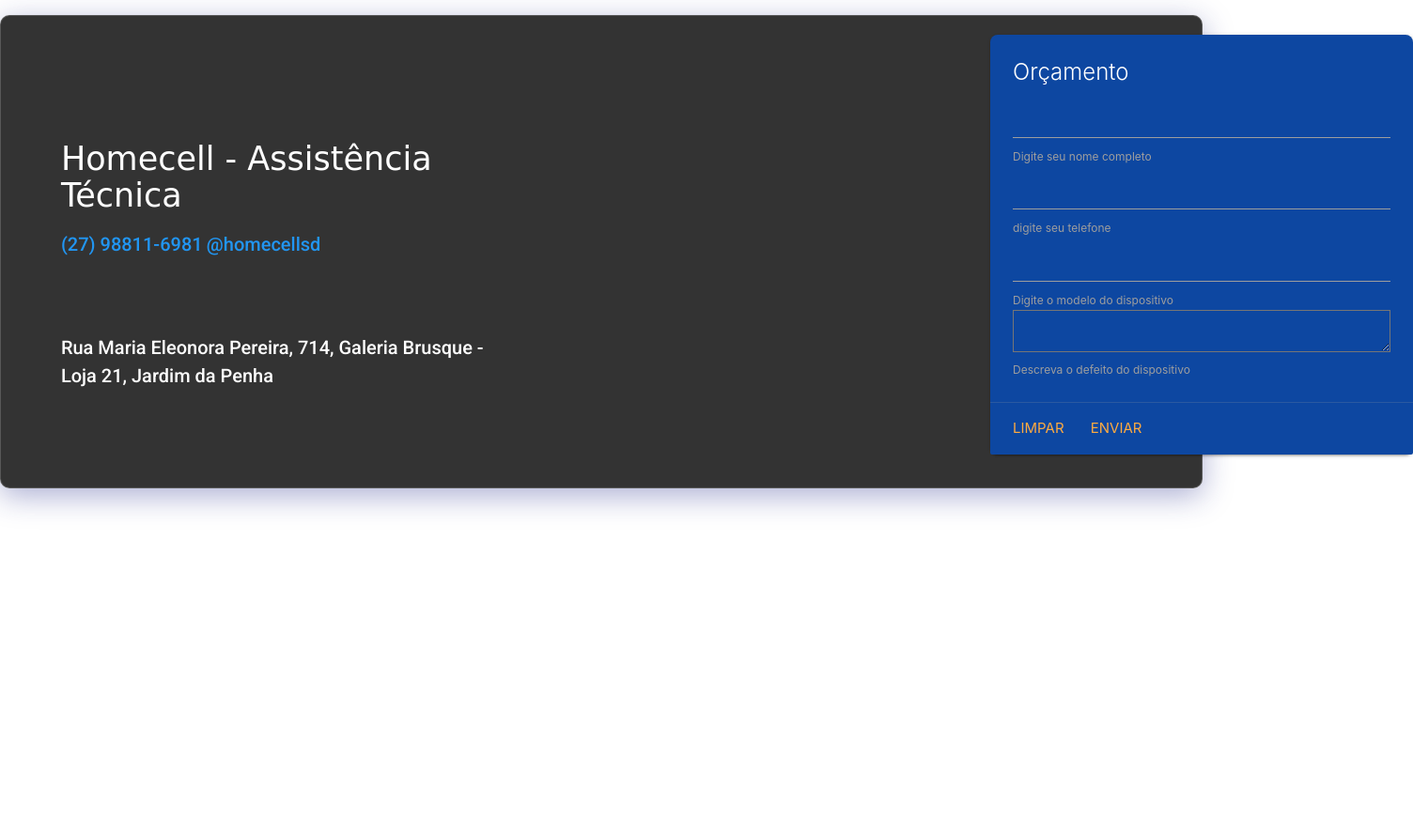
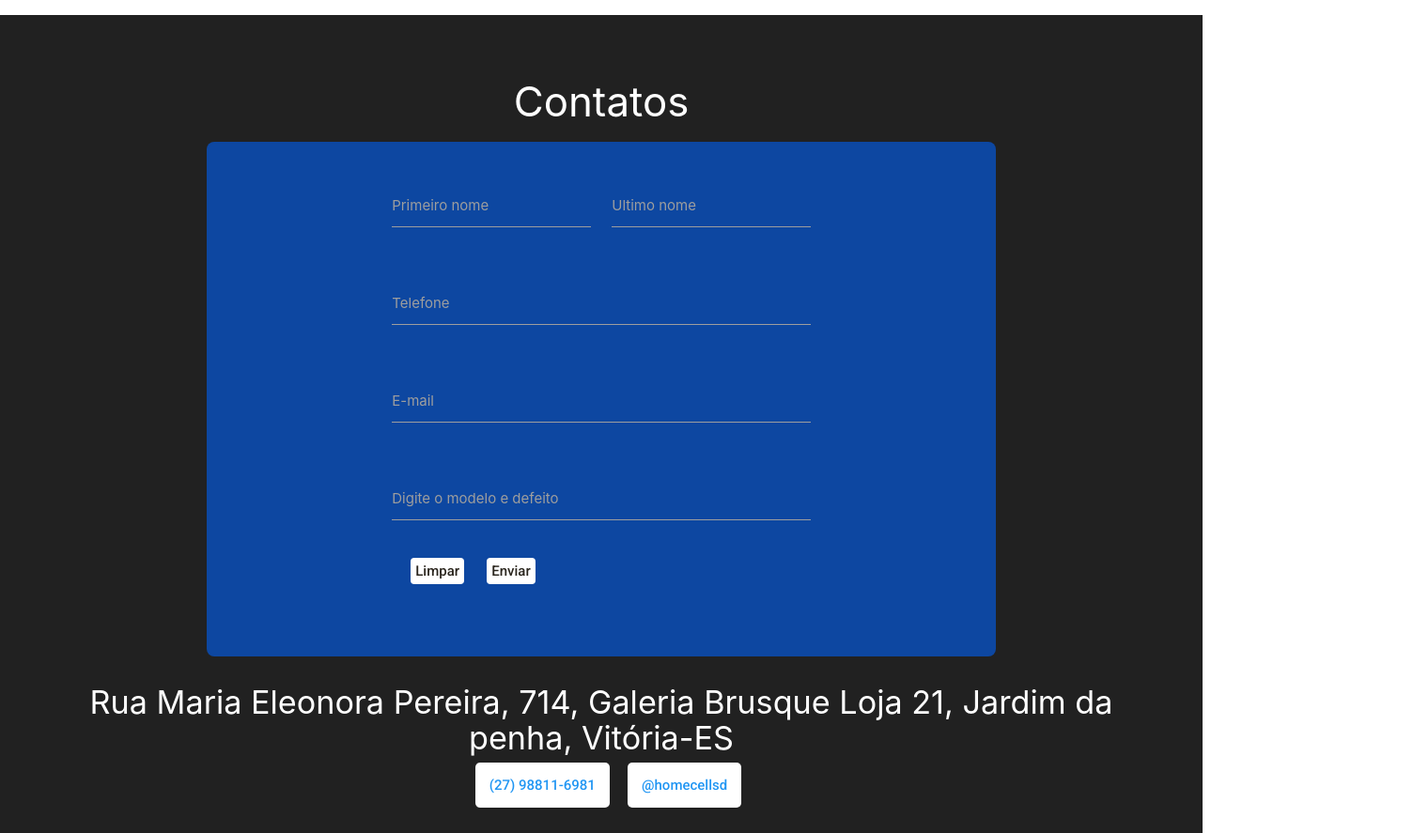
Before and after one commit to ygorp/loja-virtual, a plain HTML site: page index.html in a window 1280 px wide. Shown: the part 1851-2738 px from the top of the page at 94% size, 1504 px wide, since content can reach past the window. Before the commit the page ends 2371 px from the top, so only its background shows below. Drawn offline with nearby package versions, Linux system fonts and the light colour scheme; a web font is replaced by a local one.

Commit message:
finalizando estilização da página

```diff
--- a/index.html
+++ b/index.html
@@ -15,10 +15,6 @@
       href="https://fonts.googleapis.com/icon?family=Material+Icons"
       rel="stylesheet"
     />
-
-    <!-- Compiled and minified JavaScript -->
-    <script src="https://cdnjs.cloudflare.com/ajax/libs/materialize/1.0.0/js/materialize.min.js"></script>
-
     <title>Homecell</title>
 
     <link rel="stylesheet" href="style.css" />
@@ -43,24 +39,22 @@
     <link rel="manifest" href="/site.webmanifest" />
   </head>
   <body>
-    <nav class="nav-extended">
-      <div class="nav-wrapper blue darken-4">
-        <a href="#" class="brand-logo">Homecell</a>
-        <a href="#" data-target="mobile-demo" class="sidenav-trigger"
-          ><i class="material-icons">clear_all</i></a
-        >
-        <ul id="nav-mobile" class="right hide-on-med-and-down">
-          <li><a class="menu-link" href="sass.html">Serviços</a></li>
-          <li><a class="menu-link" href="badges.html">Produtos</a></li>
-          <li><a class="menu-link" href="collapsible.html">Contatos</a></li>
+    <nav class="nav-wraper blue darken-4">
+      <div class="container">
+        <a id="logo" href="#" class="brand-logo">Homecell</a>
+        <a id="logo" href="#" class="sidenav-trigger" data-target="mobile-links">
+          <i class="material-icons">menu</i>
+        </a>
+        <ul class="right hide-on-med-and-down">
+          <li><a id="menu-link" href="#">Serviços</a></li>
+          <li><a id="menu-link" href="#">Contatos</a></li>
         </ul>
       </div>
     </nav>
 
-    <ul class="sidenav" id="mobile-demo">
-      <li><a href="sass.html">Serviços</a></li>
-      <li><a href="badges.html">Produtos</a></li>
-      <li><a href="collapsible.html">Contatos</a></li>
+    <ul class="sidenav" id="mobile-links">
+      <li><a href="#">Serviços</a></li>
+      <li><a href="#">Contatos</a></li>
     </ul>
 
     <main class="principal">
@@ -79,7 +73,7 @@
       <h2 class="center blue-text darken-4">Serviços</h2>
       <div class="row">
         <div class="col s12 m3">
-          <div class="card">
+          <div class="card hoverable">
             <div class="card-image">
               <img
                 src="https://www.igeeks.com.br/wp-content/uploads/2019/10/troca-de-tela-de-iphone-x-cuidados-tratada.jpg"
@@ -97,7 +91,7 @@
         </div>
 
         <div class="col s12 m3">
-          <div class="card">
+          <div class="card hoverable">
             <div class="card-image">
               <img
                 src="https://www.iexperts.com.br/wp-content/uploads/2020/01/banner-placa-960x630.png"
@@ -115,7 +109,7 @@
         </div>
 
         <div class="col s12 m3">
-          <div class="card">
+          <div class="card hoverable">
             <div class="card-image">
               <img
                 src="https://www.movilzona.es/app/uploads/2020/12/cambio-bateria-xiaomi.jpg"
@@ -137,7 +131,7 @@
 
       <div class="row">
         <div class="col s12 m3">
-          <div class="card">
+          <div class="card hoverable">
             <div class="card-image">
               <img
                 src="http://universotecnico.com/wp-content/uploads/2020/07/Como-consertar-trocar-o-conector-de-carga-do-iPhone-6S-universotecnico.com-Eagle-team.png"
@@ -157,7 +151,7 @@
         </div>
 
         <div class="col s12 m3">
-          <div class="card">
+          <div class="card hoverable">
             <div class="card-image">
               <img
                 src="https://sempreupdate.com.br/wp-content/uploads/2020/03/1435435-1.jpg"
@@ -175,7 +169,7 @@
         </div>
 
         <div class="col s12 m3">
-          <div class="card">
+          <div class="card hoverable">
             <div class="card-image">
               <img src="https://img.olx.com.br/images/79/791094829957220.jpg" />
             </div>
@@ -192,39 +186,66 @@
       </div>
     </section>
 
-    <div id="orcamento" class="orcamento">
-
-      <div class="info">
-        <h3>Homecell - Assistência Técnica</h3>
-        <a class="blue-text darken-4" href="">(27) 98811-6981</a>
-        <a class="blue-text darken-4" href="">@homecellsd</a>
-
-        <p>Rua Maria Eleonora Pereira, 714, Galeria Brusque - Loja 21, Jardim da Penha</p>
-      </div>
-      <div class="row">
-        <div class="col s12 m6 right">
-          <div class="card blue darken-4">
-            <div class="card-content white-text">
-              <span class="card-title">Orçamento</span>
-              <input type="text" nome="nome">
-              <label for="nome">Digite seu nome completo</label>
-
-              <input type="tel" name="telefone" id="telefone">
-              <label for="telefone">digite seu telefone</label>
-
-              <input type="text" nome="modelo">
-              <label for="modelo">Digite o modelo do dispositivo</label>
-
-              <textarea name="defeito" id="defeito" cols="30" rows="10"></textarea>
-              <label for="defeito">Descreva o defeito do dispositivo</label>
+    <section id="contatos" class=" grey darken-4">
+      <h3 class="center white-text">Contatos</h3>
+      <div class="container blue darken-4">
+        <div class="row">
+          <form class="col s9">
+            <div class="row">
+              <div class="input-field col s6">
+                <input
+                  id="first_name"
+                  type="text"
+                  class="validate"
+                />
+                <label for="first_name">Primeiro nome</label>
+              </div>
+              <div class="input-field col s6">
+                <input id="last_name" type="text" class="validate" />
+                <label for="last_name">Ultimo nome</label>
+              </div>
+            </div>
+            <div class="row">
+              <div class="input-field col s12">
+                <input
+                  id="telefone"
+                  type="tel"
+                  class="validate"
+                />
+                <label for="telefone">Telefone</label>
+              </div>
+            </div>
+            <div class="row">
+              <div class="input-field col s12">
+                <input id="email" type="email" class="validate" />
+                <label for="email">E-mail</label>
+              </div>
+            </div>
+            <div class="row">
+              <div class="input-field col s12">
+                <input id="descrição" type="text" class="validate" />
+                <label for="descrição">Digite o modelo e defeito</label>
+              </div>
             </div>
             <div class="card-action">
               <a href="#">Limpar</a>
               <a href="#">Enviar</a>
             </div>
-          </div>
+              </div>
+            </div>
+          </form>
         </div>
       </div>
-    </div>
+      <footer class="center">
+        <h4 class="white-text center">Rua Maria Eleonora Pereira, 714, Galeria Brusque Loja 21, Jardim da penha, Vitória-ES</h4>
+        <a class="blue-text darken-4" href="#">(27) 98811-6981</a>
+        <a class="blue-text darken-4" href="#">@homecellsd</a>
+      </footer>
+    </section>
+    <script src="https://code.jquery.com/jquery-3.3.1.min.js"></script>
+    <!-- Compiled and minified JavaScript -->
+    <script src="https://cdnjs.cloudflare.com/ajax/libs/materialize/1.0.0/js/materialize.min.js"></script>
+
+    <script src="/script.js"></script>
   </body>
 </html>
--- /dev/null
+++ b/script.js
@@ -0,0 +1,3 @@
+$(document).ready(function() {
+  $('.sidenav').sidenav();
+})
--- a/style.css
+++ b/style.css
@@ -14,20 +14,17 @@
   scroll-behavior: smooth;
 }
 
-.nav-wrapper {
-  padding-left: 15px;
-  padding-right: 15px;
+#logo {
+  font-family: 'Rubik Marker Hatch', cursive;
+  font-weight: 500;
+  font-size: 45px;
 }
 
-.brand-logo {
+#menu-link {
   font-family: 'Rubik Marker Hatch', cursive;
-  font-weight: 500;
-}
-
-.menu-link {
-  font-family: 'Rubik Marker Hatch', cursive;
-  font-size: 20px;
-  font-weight: 500;
+  font-size: 25px;
+  font-weight: 400;
+  text-transform: uppercase;
 }
 
 .loja-virtual {
@@ -88,60 +85,42 @@
   margin: 40px;
 }
 
-.orcamento {
-  background: rgba(0, 0, 0, 0.8);
-  box-shadow: 0 8px 32px 0 rgba( 31, 38, 135, 0.37 );
-  backdrop-filter: blur( 4px );
-  -webkit-backdrop-filter: blur( 4px );
-  border-radius: 10px;
-  border: 1px solid rgba( 255, 255, 255, 0.18 );
-  display: flex;
-  align-items: center;
-  justify-content: space-around;
+#contatos {
+ padding: 40px;
 }
 
-.info {
-  margin-left: 5%;
+#contatos .container {
+  padding: 30px;
+  border-radius: 8px;
+  margin-bottom: 30px;
 }
 
-.info h3 {
-  color: #ffffff;
-  font-family: 'Rubik Marker Hatch', cursive;
-  font-size: 35px;
-  font-weight: 500;
+.card-action {
+  margin-bottom: 30px;
 }
 
-.info a {
-  font-family: 'Roboto', sans-serif;
-  font-size: 20px;
-  font-weight: 400;
-  margin-top: 30px;
+.card-action a {
+ padding: 5px;
+ border-radius: 4px;
+ border: none;
+ background-color: #ffffff;
+ color: #2b261e;
+ font-family: 'Roboto', sans-serif;
+ font-size: 15px;
+ margin-left: 20px;
+ cursor: pointer;
 }
 
-.info a:hover {
-  background-color: #ffffff;
-  border-radius: 8px;
-  padding: 10px;
+footer h4 {
+  margin-bottom: 20px;
 }
 
-.info p {
-  color: #ffffff;
-  margin-top: 80px;
+footer a {
+  background-color: #ffffff;
+  padding: 15px;
+  border-radius: 5px;
+  margin-left: 15px;
   font-family: 'Roboto', sans-serif;
-  font-size: 20px;
   font-weight: 400;
+  font-size: 15px;
 }
-
-.orcamento .card {
-  border-radius: 8px;
-  margin-top: 20px;
-  width: 450px;
-}
-
-.rodape {
-  padding: 15px;
-  color: #2b261e;
-  font-size: 25px;
-  font-family: 'Lucida Sans', 'Lucida Sans Regular', 'Lucida Grande', 'Lucida Sans Unicode', Geneva, Verdana, sans-serif;
-  font-weight: 500;
-}
```
